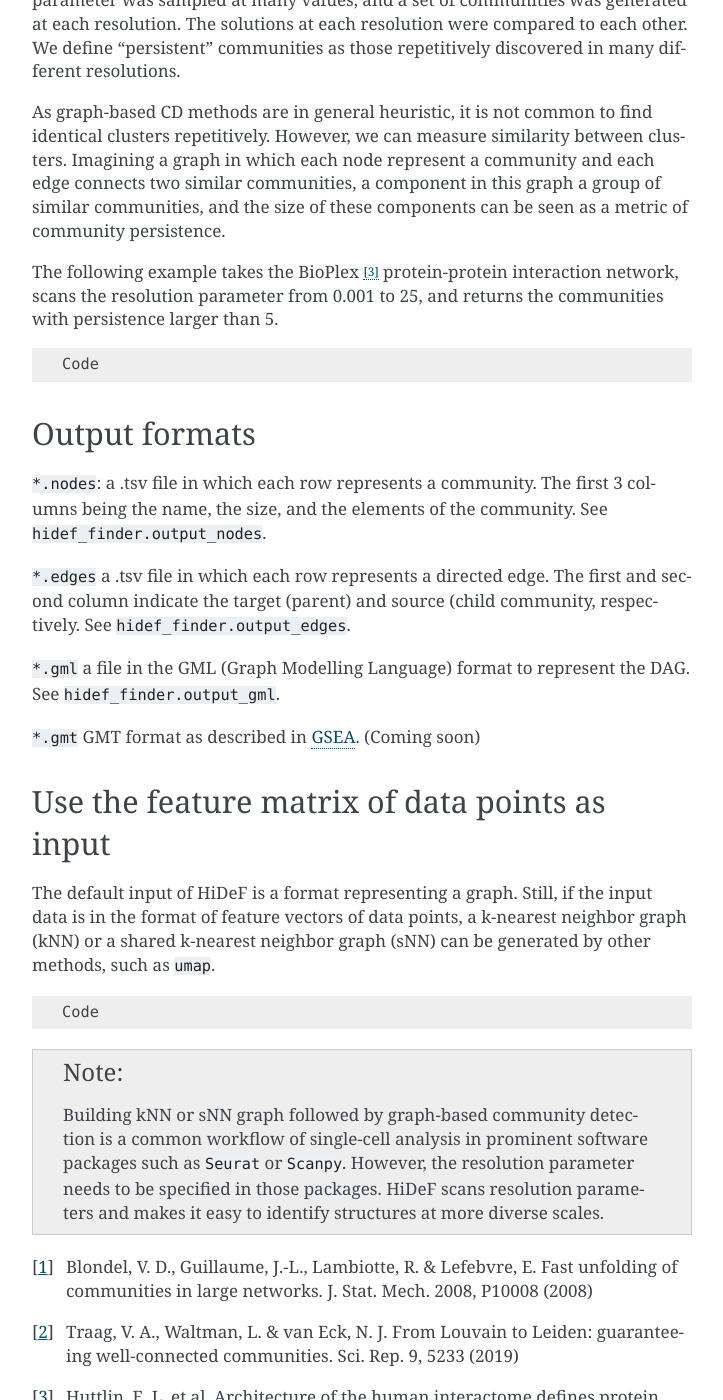
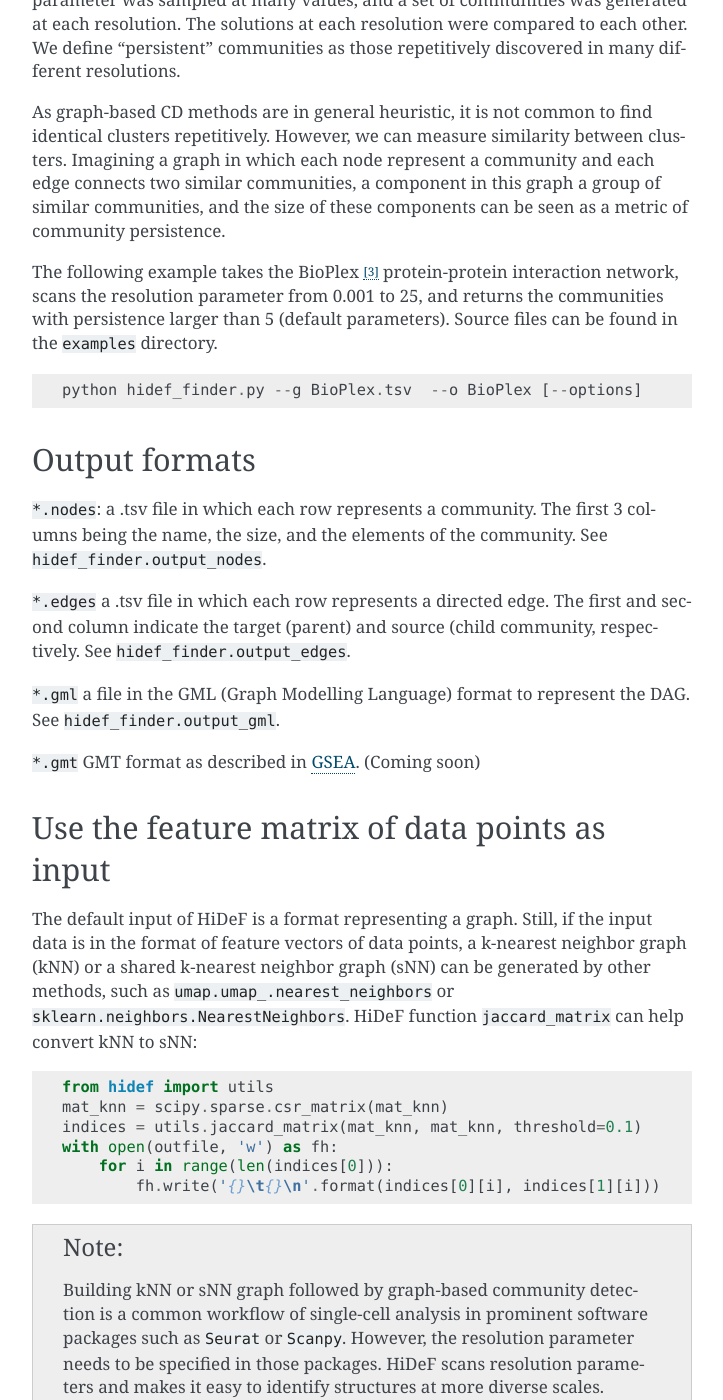
Before and after one commit to fanzheng10/HiDeF, a Sphinx documentation site: the page built from docs/tutorial/community.rst, in a window 1280 px wide and 1400 px high, scrolled down 698 px. Shown: the whole window, without its empty margins (388-1111 px from the left). Built offline with Sphinx 7.4.7, drawn with Linux system fonts in a browser that asks for light colours.

Commit message:
Complete the community page

```diff
--- a/docs/tutorial/community.rst
+++ b/docs/tutorial/community.rst
@@ -8,10 +8,11 @@ HiDeF ultilizes graph-based community detection (CD) with resolution parameters
 
 As graph-based CD methods are in general heuristic, it is not common to find identical clusters repetitively. However, we can measure similarity between clusters. Imagining a graph in which each node represent a community and each edge connects two similar communities, a component in this graph a group of similar communities, and the size of these components can be seen as a metric of community persistence.
 
-The following example takes the BioPlex [#f3]_ protein-protein interaction network, scans the resolution parameter from 0.001 to 25, and returns the communities with persistence larger than 5. ::
+The following example takes the BioPlex [#f3]_ protein-protein interaction network, scans the resolution parameter from 0.001 to 25, and returns the communities with persistence larger than 5 (default parameters). Source files can be found in the ``examples`` directory.
 
-    Code
+.. code-block:: python
 
+    python hidef_finder.py --g BioPlex.tsv  --o BioPlex [--options]
 
 Output formats
 ^^^^^^^^^^^^^^
@@ -27,9 +28,17 @@ Output formats
 Use the feature matrix of data points as input
 ^^^^^^^^^^^^^^^^^^^^^^^^^^^^^^^^^^^^^^^^^^^^^^
 
-The default input of HiDeF is a format representing a graph. Still, if the input data is in the format of feature vectors of data points, a k-nearest neighbor graph (kNN) or a shared k-nearest neighbor graph (sNN) can be generated by other methods, such as ``umap``. ::
+The default input of HiDeF is a format representing a graph. Still, if the input data is in the format of feature vectors of data points, a k-nearest neighbor graph (kNN) or a shared k-nearest neighbor graph (sNN) can be generated by other methods, such as ``umap.umap_.nearest_neighbors`` or ``sklearn.neighbors.NearestNeighbors``. HiDeF function ``jaccard_matrix`` can help convert kNN to sNN:
 
-    Code
+.. code-block:: python
+
+    from hidef import utils
+    mat_knn = scipy.sparse.csr_matrix(mat_knn)
+    indices = utils.jaccard_matrix(mat_knn, mat_knn, threshold=0.1)
+    with open(outfile, 'w') as fh:
+        for i in range(len(indices[0])):
+            fh.write('{}\t{}\n'.format(indices[0][i], indices[1][i]))
+
 
 .. Note::
    Building kNN or sNN graph followed by graph-based community detection is a common workflow of single-cell analysis in prominent software packages such as ``Seurat`` or ``Scanpy``. However, the resolution parameter needs to be specified in those packages. HiDeF scans resolution parameters and makes it easy to identify structures at more diverse scales.
```
Also changed, not shown: docs/test.ipynb, 1 other file.
